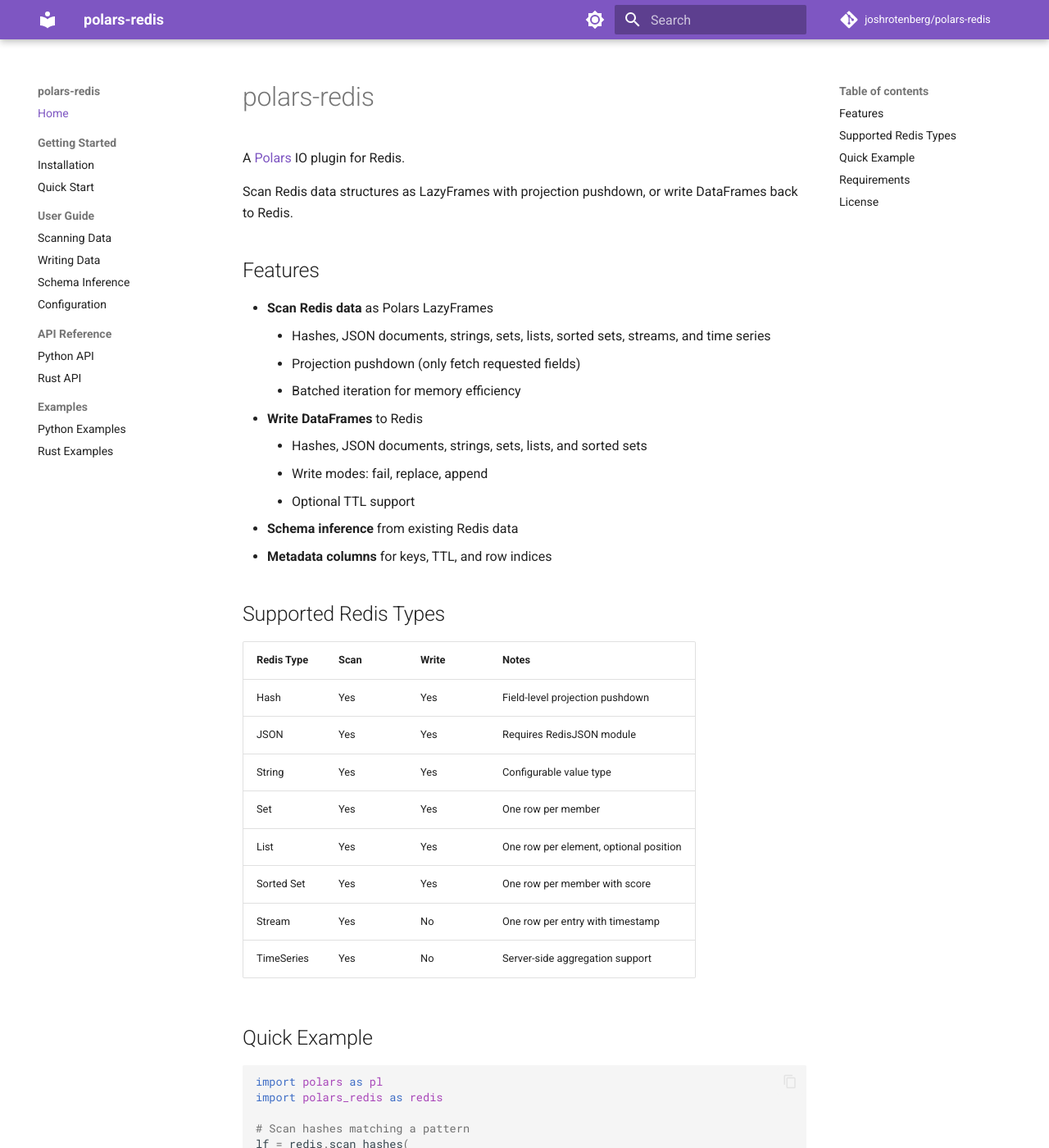
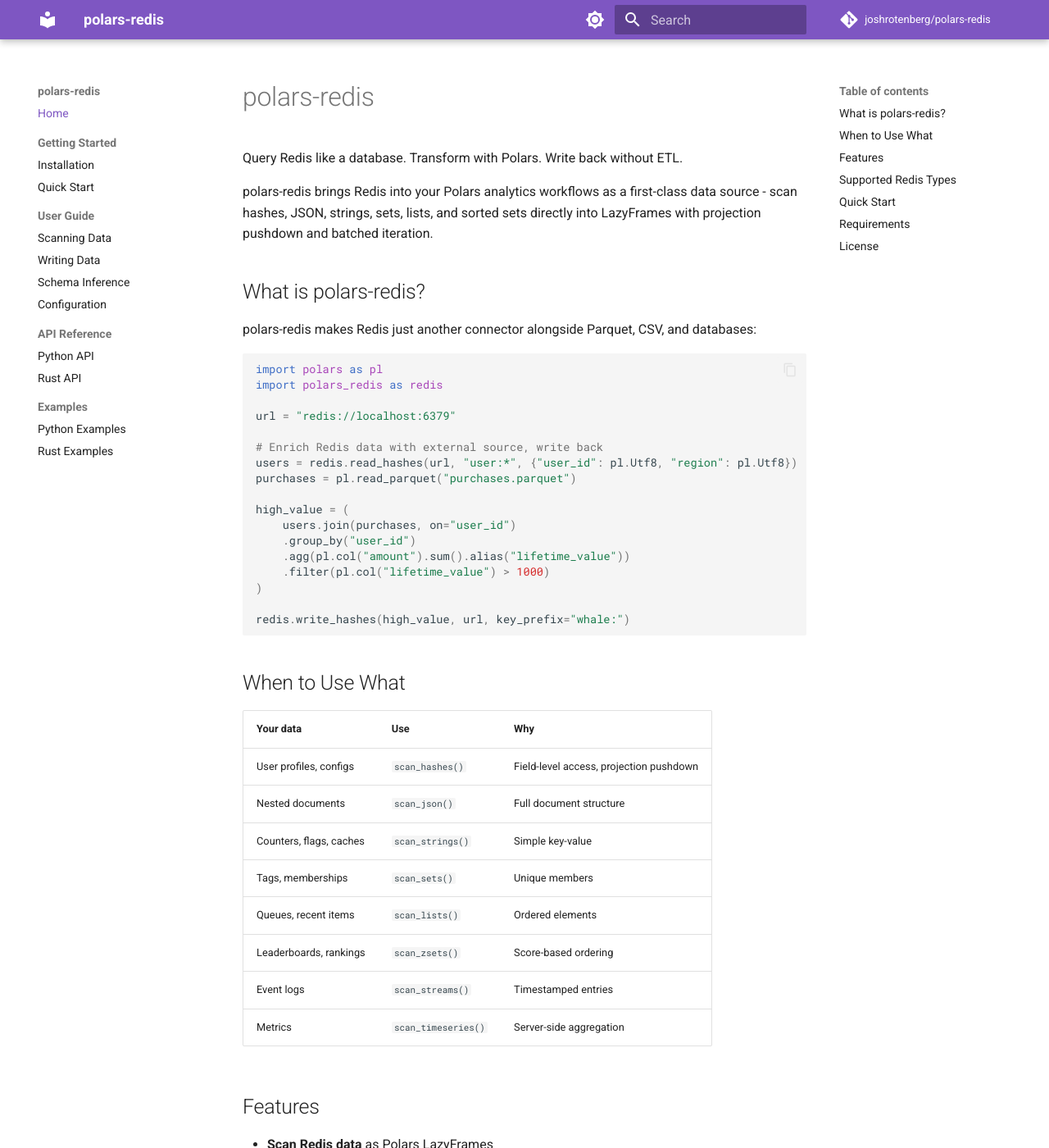
Before and after one commit to joshrotenberg/polars-redis, an MkDocs documentation site: the page built from docs/index.md, in a window 1280 px wide and 1400 px high. Shown: the whole window at 82% size. Built offline with MkDocs 1.6.1 and Material for MkDocs 9.7.7, drawn with Linux system fonts in a browser that asks for light colours; comment, search, counter and statistics services are not loaded; some of the changed text lies outside the part shown.

Commit message:
docs: improve README and homepage with value proposition

````diff
--- a/docs/index.md
+++ b/docs/index.md
@@ -1,8 +1,45 @@
 # polars-redis
 
-A [Polars](https://pola.rs/) IO plugin for Redis.
+Query Redis like a database. Transform with Polars. Write back without ETL.
 
-Scan Redis data structures as LazyFrames with projection pushdown, or write DataFrames back to Redis.
+polars-redis brings Redis into your Polars analytics workflows as a first-class data source - scan hashes, JSON, strings, sets, lists, and sorted sets directly into LazyFrames with projection pushdown and batched iteration.
+
+## What is polars-redis?
+
+polars-redis makes Redis just another connector alongside Parquet, CSV, and databases:
+
+```python
+import polars as pl
+import polars_redis as redis
+
+url = "redis://localhost:6379"
+
+# Enrich Redis data with external source, write back
+users = redis.read_hashes(url, "user:*", {"user_id": pl.Utf8, "region": pl.Utf8})
+purchases = pl.read_parquet("purchases.parquet")
+
+high_value = (
+    users.join(purchases, on="user_id")
+    .group_by("user_id")
+    .agg(pl.col("amount").sum().alias("lifetime_value"))
+    .filter(pl.col("lifetime_value") > 1000)
+)
+
+redis.write_hashes(high_value, url, key_prefix="whale:")
+```
+
+## When to Use What
+
+| Your data | Use | Why |
+|-----------|-----|-----|
+| User profiles, configs | `scan_hashes()` | Field-level access, projection pushdown |
+| Nested documents | `scan_json()` | Full document structure |
+| Counters, flags, caches | `scan_strings()` | Simple key-value |
+| Tags, memberships | `scan_sets()` | Unique members |
+| Queues, recent items | `scan_lists()` | Ordered elements |
+| Leaderboards, rankings | `scan_zsets()` | Score-based ordering |
+| Event logs | `scan_streams()` | Timestamped entries |
+| Metrics | `scan_timeseries()` | Server-side aggregation |
 
 ## Features
 
@@ -30,24 +67,26 @@
 | Stream | Yes | No | One row per entry with timestamp |
 | TimeSeries | Yes | No | Server-side aggregation support |
 
-## Quick Example
+## Quick Start
 
 ```python
 import polars as pl
 import polars_redis as redis
 
-# Scan hashes matching a pattern
+url = "redis://localhost:6379"
+
+# Scan with schema
 lf = redis.scan_hashes(
-    "redis://localhost:6379",
+    url,
     pattern="user:*",
-    schema={"name": pl.Utf8, "age": pl.Int64},
+    schema={"name": pl.Utf8, "age": pl.Int64, "active": pl.Boolean},
 )
 
-# Filter and collect (lazy evaluation)
-df = lf.filter(pl.col("age") > 30).collect()
+# Filter and collect (projection pushdown applies)
+active_users = lf.filter(pl.col("active")).select(["name", "age"]).collect()
 
-# Write back to Redis
-redis.write_hashes(df, "redis://localhost:6379", key_prefix="user:")
+# Write with TTL (1 hour)
+redis.write_hashes(active_users, url, key_prefix="cache:user:", ttl=3600)
 ```
 
 ## Requirements
````
Also changed, not shown: README.md (+55 -10 lines).
